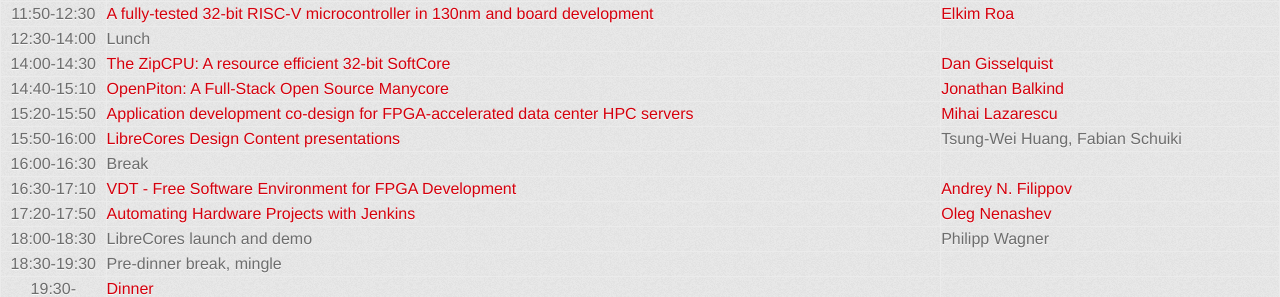
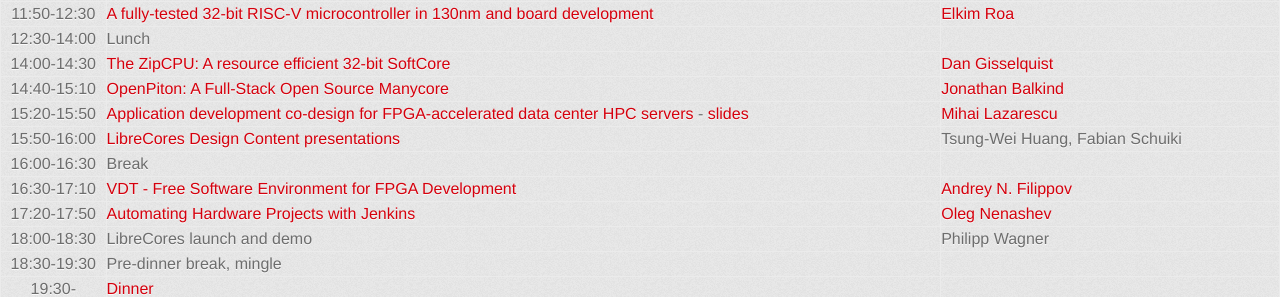
Before and after one commit to fossi-foundation/orconf, a Jekyll site: the page built from schedule.md, in a window 1280 px wide. Shown: the part 549-846 px from the top of the page. Built offline with Jekyll 4.4.1, drawn with Linux system fonts in a browser that asks for light colours; some web fonts are replaced.

Commit message:
Add fpgahpc slides

```diff
--- a/schedule.md
+++ b/schedule.md
@@ -32,7 +32,7 @@
 | 12:30-14:00  | Lunch
 | 14:00-14:30  | [The ZipCPU: A resource efficient 32-bit SoftCore](http://orconf.org/#zipcpu) | [Dan Gisselquist](http://orconf.org/#gisselquist)
 | 14:40-15:10  | [OpenPiton: A Full-Stack Open Source Manycore](http://orconf.org/#openpiton) | [Jonathan Balkind](http://orconf.org/#balkind)
-| 15:20-15:50  | [Application development co-design for FPGA-accelerated data center HPC servers](http://orconf.org/#fpgahpc) | [Mihai Lazarescu](http://orconf.org/#mihai)
+| 15:20-15:50  | [Application development co-design for FPGA-accelerated data center HPC servers](http://orconf.org/#fpgahpc) - [slides](2016-orconf-lazarescu.pdf) | [Mihai Lazarescu](http://orconf.org/#mihai)
 | 15:50-16:00  | [LibreCores Design Content presentations](http://www.librecores.org/designcontest) | Tsung-Wei Huang, Fabian Schuiki
 | 16:00-16:30  | Break |
 | 16:30-17:10  | [VDT - Free Software Environment for FPGA Development](http://orconf.org/#vdt) | [Andrey N. Filippov](http://orconf.org/#andrey)
```
Also changed, not shown: 1 other file.
